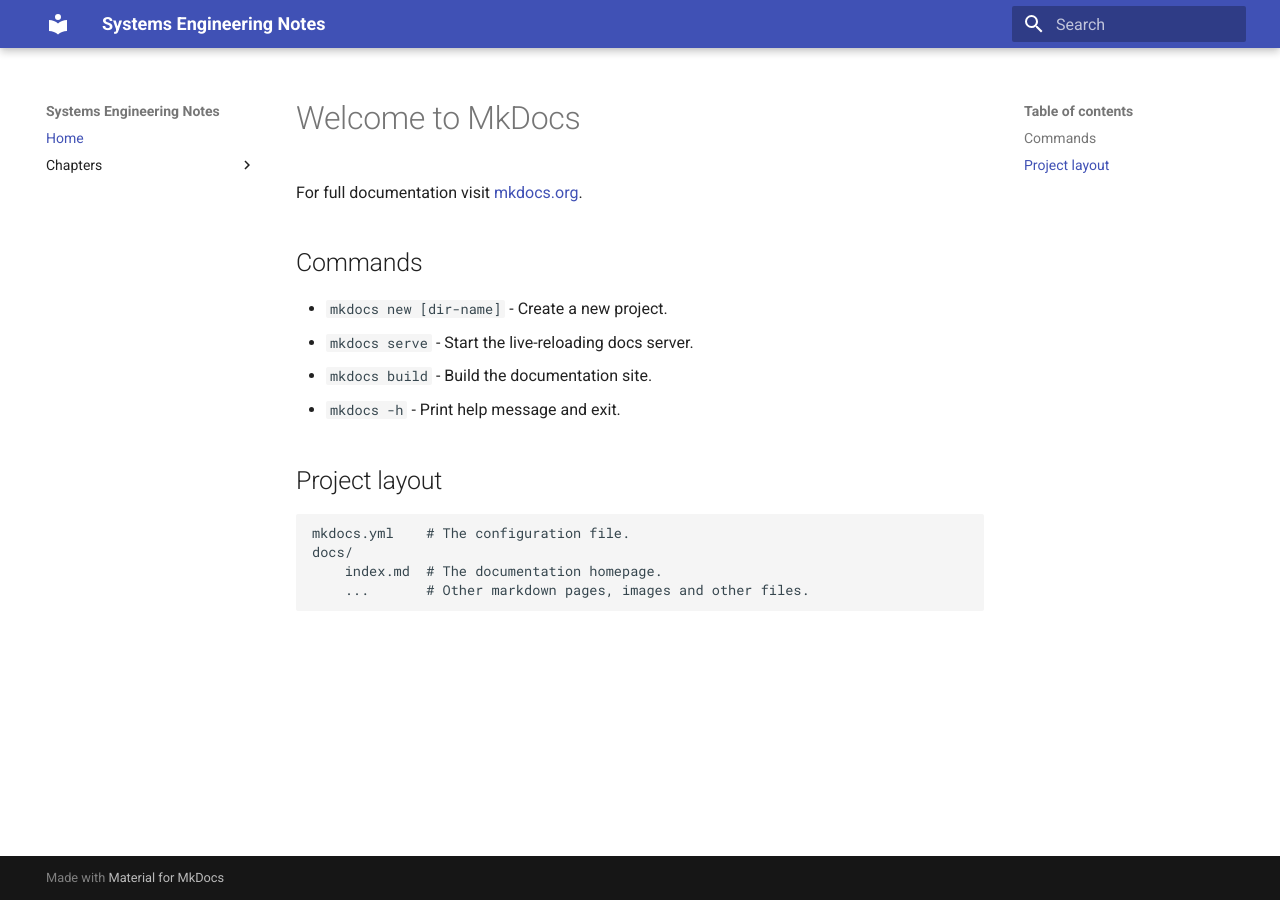
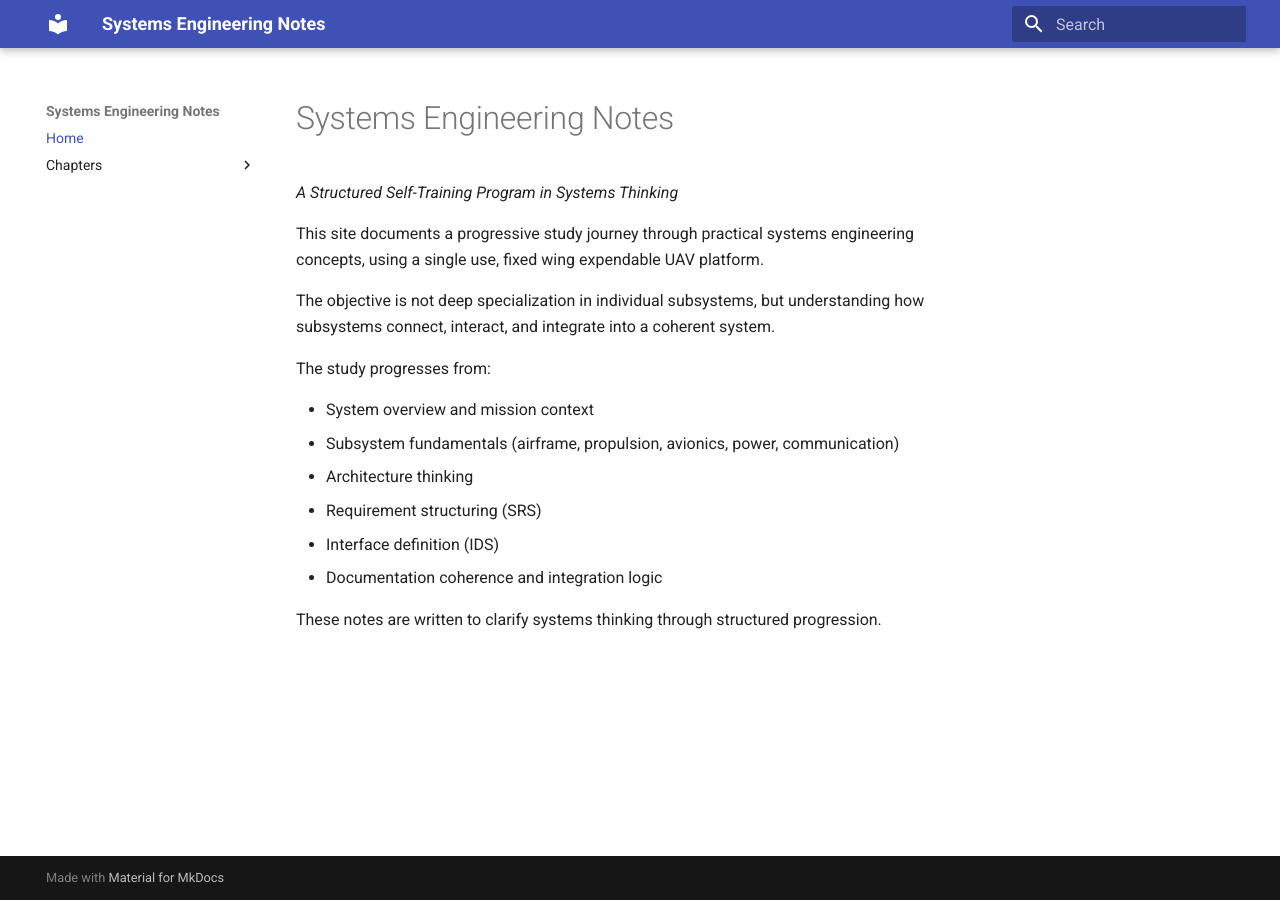
Before and after one commit to hepguzel/systems-engineering-notes, an MkDocs documentation site: the page built from docs/index.md, in a window 1280 px wide. Built offline with MkDocs 1.6.1 and Material for MkDocs 9.7.7, drawn with Linux system fonts in a browser that asks for light colours.

Commit message:
Update Chapter 01 page and navigation

```diff
--- a/docs/index.md
+++ b/docs/index.md
@@ -1,17 +1,17 @@
-# Welcome to MkDocs
+# Systems Engineering Notes
+*A Structured Self-Training Program in Systems Thinking*
 
-For full documentation visit [mkdocs.org](https://www.mkdocs.org).
+This site documents a progressive study journey through practical systems engineering concepts, using a single use, fixed wing expendable UAV platform.
 
-## Commands
+The objective is not deep specialization in individual subsystems, but understanding how subsystems connect, interact, and integrate into a coherent system.
 
-* `mkdocs new [dir-name]` - Create a new project.
-* `mkdocs serve` - Start the live-reloading docs server.
-* `mkdocs build` - Build the documentation site.
-* `mkdocs -h` - Print help message and exit.
+The study progresses from:
 
-## Project layout
+- System overview and mission context
+- Subsystem fundamentals (airframe, propulsion, avionics, power, communication)
+- Architecture thinking
+- Requirement structuring (SRS)
+- Interface definition (IDS)
+- Documentation coherence and integration logic
 
-    mkdocs.yml    # The configuration file.
-    docs/
-        index.md  # The documentation homepage.
-        ...       # Other markdown pages, images and other files.
+These notes are written to clarify systems thinking through structured progression.
--- a/mkdocs.yml
+++ b/mkdocs.yml
@@ -5,7 +5,7 @@
 nav:
   - Home: index.md
   - Chapters:
-      - "Chapter 1 — System Overview": ch01-system-overview/index.md
+      - "Chapter 1 — System Overview": ch01-uav-system-overview/index.md
       - "Chapter 2 — Airframe & Structures": chapters/ch02-airframe-structures.md
       - "Chapter 3 — Propulsion": chapters/ch03-propulsion.md
       - "Chapter 4 — Avionics & Flight Control": chapters/ch04-avionics-flight-control.md
```
Also changed, not shown: docs/ch01-uav-system-overview/index.md (+1 -0 lines).
